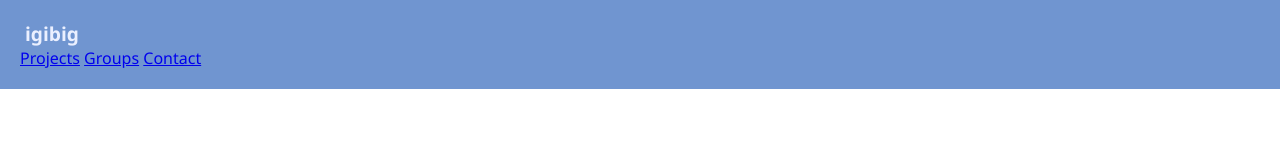
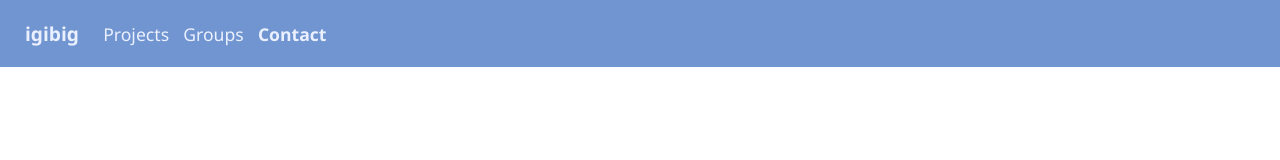
Before and after one commit to igibig/portfolio, a plain HTML site: page contact.html in a window 1280 px wide. Drawn offline with Linux system fonts and the light colour scheme.

Commit message:
added nav

```diff
--- a/contact.html
+++ b/contact.html
@@ -10,11 +10,9 @@
 		<header>
 			<nav>
 				<a href="index.html" class="main">igibig</a>
-				<div class="nav-contents">
-					<a href="personal.html">Projects</a>
-					<a href="groups.html">Groups</a>
-					<a class="selected" href="contact.html">Contact</a>
-				</div>
+				<a href="personal.html">Projects</a>
+				<a href="groups.html">Groups</a>
+				<a class="selected" href="contact.html">Contact</a>
 			</nav>
 		</header>
 	</body>
```
Also changed, not shown: groups.html (+3 -5 lines), personal.html (+3 -5 lines).
